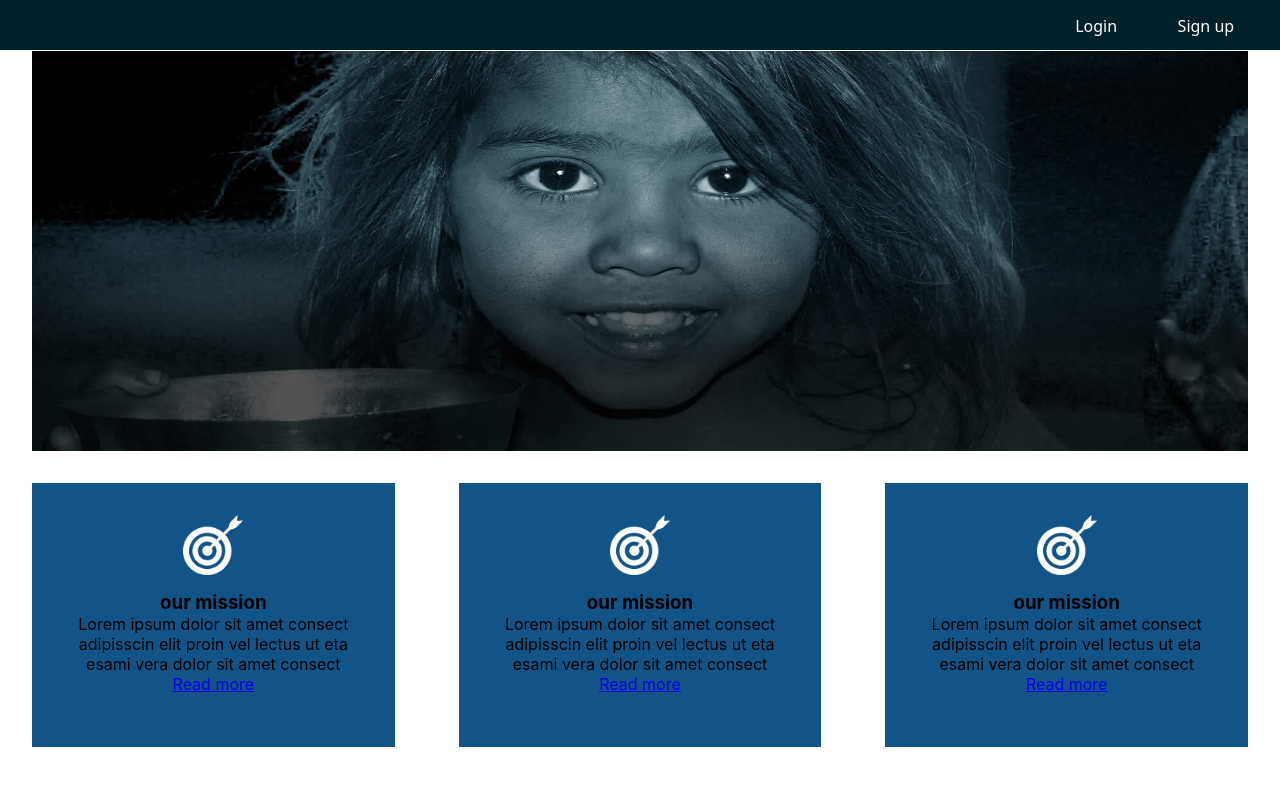
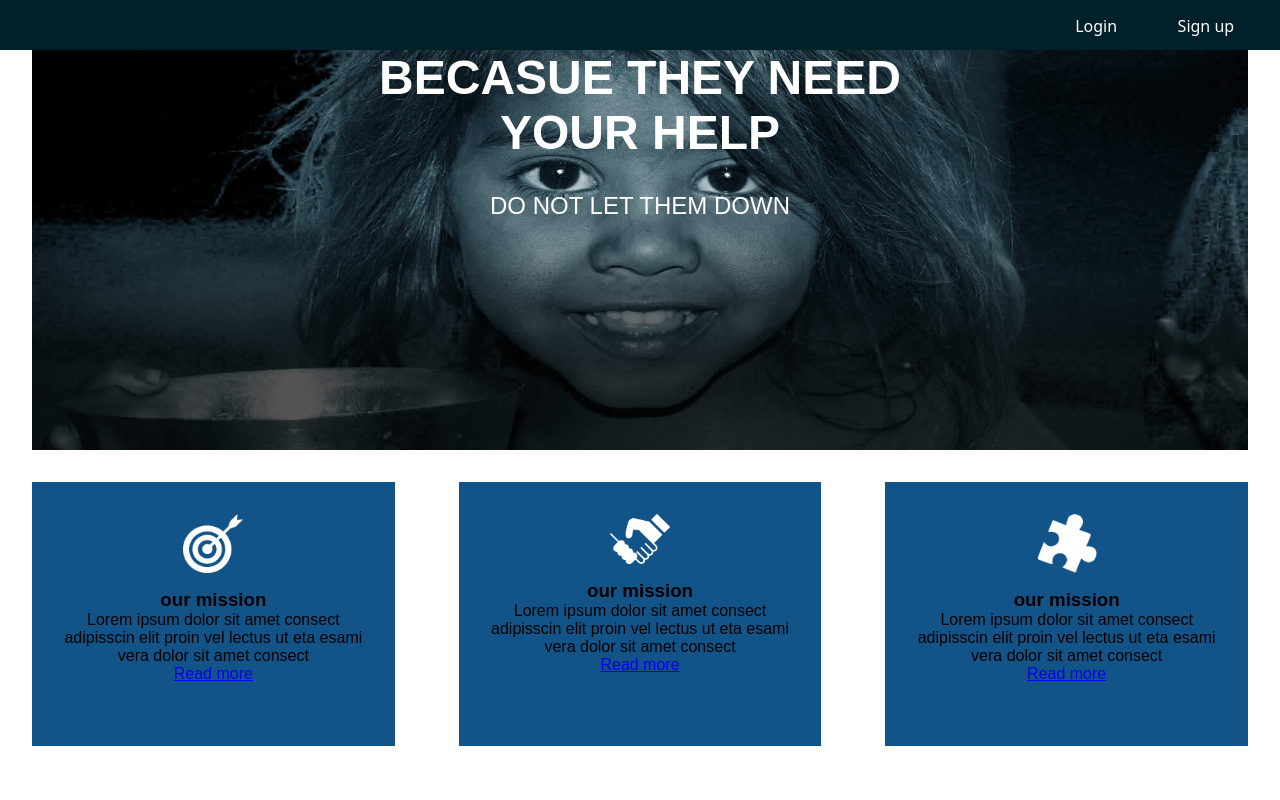
Before and after one commit to bassamhamdar/goHelp-frontEnd-, a React (Create React App) app in the folder front/: page / in a window 1280 px wide. Shown: the top 800 px of the page. Built offline with nearby package versions, Linux system fonts and the light colour scheme.

Commit message:
fixed some css in home page

```diff
--- a/front/src/pages/home/AboutUs.js
+++ b/front/src/pages/home/AboutUs.js
@@ -9,6 +9,8 @@ import {
   ReadMore,
 } from "../../style/aboutUs";
 import ourmission from "../../image/icons/our-mission-icon.png";
+import help from "../../image/icons/help-icon.png";
+import programs from "../../image/icons/programs-icon.png";
 export const AboutUs = () => {
   return (
     <AboutRow>
@@ -24,7 +26,7 @@ export const AboutUs = () => {
         <ReadMore href="#">Read more</ReadMore>
       </AboutCol>
       <AboutCol>
-        <Icon src={ourmission} />
+        <Icon src={help} />
         <H3>our mission</H3>
         <Details>
           <P>
@@ -35,7 +37,7 @@ export const AboutUs = () => {
         <ReadMore href="#">Read more</ReadMore>
       </AboutCol>
       <AboutCol>
-        <Icon src={ourmission} />
+        <Icon src={programs} />
         <H3>our mission</H3>
         <Details>
           <P>
--- a/front/src/pages/home/Home.js
+++ b/front/src/pages/home/Home.js
@@ -8,6 +8,8 @@ import {
   H1,
   H3,
   HeaderImage,
+  ImageHeader,
+  ImageParg,
   Organization,
   P,
   RegisterButton,
@@ -22,9 +24,11 @@ import { AboutUs } from "./AboutUs";
 export const Home = () => {
   return (
     <>
-      <HeaderImage></HeaderImage>
+      <HeaderImage>
+        <ImageHeader>Becasue they need your help</ImageHeader>
+        <ImageParg>do not let them down</ImageParg>
+      </HeaderImage>
       <AboutUs />
-      <H1>Here's how it works</H1>
       <Flex>
         <FlexItem>
           <Circle img={Profile}></Circle>
--- a/front/src/style/home/index.js
+++ b/front/src/style/home/index.js
@@ -5,9 +5,26 @@ export const HeaderImage = styled.div`
   background-image: url(${Image4});
   background-size: 100% 100%;
   height: 400px;
-  margin: 3.2rem 2rem 0 2rem;
+  margin: 3.1rem 2rem 0 2rem;
 `;
+export const ImageHeader = styled.h1`
+  font-size: xxx-large;
+  width: 50%;
+  margin: auto;
+  text-align: center;
+  text-transform: uppercase;
+  color: white;
+`;
+export const ImageParg = styled.p`
+  font-size: x-large;
+  width: 50%;
+  margin: auto;
+  margin-top: 2rem;
 
+  text-align: center;
+  text-transform: uppercase;
+  color: white;
+`;
 export const H1 = styled.h1`
   color: hsl(240, 75%, 10%);
   font-size: xxx-large;
--- a/front/src/style/login/index.js
+++ b/front/src/style/login/index.js
@@ -3,6 +3,7 @@ import styled from "styled-components";
 export const Wrapper = styled.section`
   min-height: 100vh;
   background: white;
+  font-family: "Dosis", sans-serif;
 `;
 
 export const LoginForm = styled.form`
```
